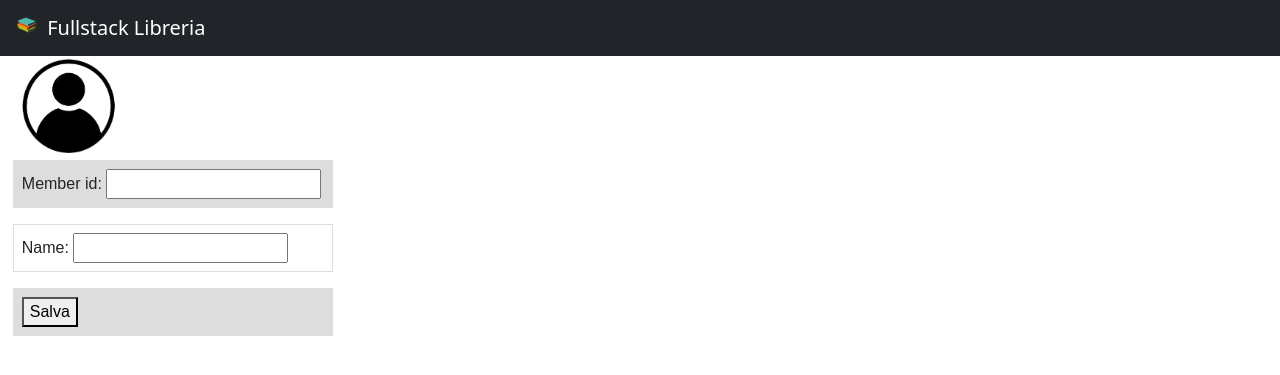
After one commit to andbar27/provaLibreria, a Django app: page /libreria/add-member in a window 1280 px wide. The commit adds this page. Shown: the top 375 px of the page. Run offline with Django 5.2, Linux system fonts and the light colour scheme.

Commit message:
finiti form libro e membro anche css e loghi

```diff
--- a/libreria/forms.py
+++ b/libreria/forms.py
@@ -1,5 +1,5 @@
 from django import forms
-from .models import Libro
+from .models import Libro, Membro
 
 
 class LibroForm(forms.ModelForm):
@@ -7,3 +7,10 @@ class LibroForm(forms.ModelForm):
     class Meta:
         model = Libro
         fields = ['book_id', 'image', 'title', 'author', 'is_borrowed', 'is_expired']
+
+
+class MembroForm(forms.ModelForm):
+
+    class Meta:
+        model = Membro
+        fields = ['member_id', 'name']
--- /dev/null
+++ b/libreria/templates/libreria/add-member.html
@@ -0,0 +1,32 @@
+{% extends 'libreria/common.html'%}
+
+{% block content %}
+<style>
+    p {
+        margin-top: 0.3%;
+        margin-left: 1%;
+        font-family: arial, sans-serif;
+        border-collapse: collapse;
+        width: 25%;
+
+
+
+        border: 1px solid #dddddd;
+        text-align: left;
+        padding: 8px;
+    }
+
+    p:nth-child(even) {
+        background-color: #dddddd;
+    }
+</style>
+<img src="../../static/libreria/membro.png" border="0" alt="logomembro"  width="120" height="100">
+<form method="post" enctype="multipart/form-data">
+    {% csrf_token %}
+    {{ form.as_p }}
+    <p>
+    <button type="submit">Salva</button>
+    </p>
+</form>
+
+{% endblock %}
--- a/libreria/templates/libreria/libreria-home.html
+++ b/libreria/templates/libreria/libreria-home.html
@@ -8,7 +8,7 @@
         <p class="lead">Più libri per tutti!
         </p>
         <a href="{% url 'aggiungi_libro' %}" type="button" class="btn btn-primary">Aggiungi Libro</a>
-        <button type="button" class="btn btn-secondary">Contattaci</button>
+        <a href="{% url 'aggiungi_membro' %}" type="button" class="btn btn-primary">Aggiungi Membro</a>
     </div>
 
     <div class="container">
--- a/libreria/urls.py
+++ b/libreria/urls.py
@@ -5,7 +5,8 @@ from .models import Libro
 urlpatterns = [
     # localhost:8000/libreria
     path('', views.libreria, name='home'),
-    path('aggiungi_libro', views.aggiungi_libro, name='aggiungi_libro'),
+    path('add-book', views.aggiungi_libro, name='aggiungi_libro'),
+    path('add-member', views.aggiungi_membro, name='aggiungi_membro'),
     #path('profile/<str:username>/', views.membro),  # The profile page
 ]
 for i in Libro.objects.all():
--- a/libreria/views.py
+++ b/libreria/views.py
@@ -1,6 +1,6 @@
 from django.shortcuts import render, redirect
-from .models import Libro
-from libreria.forms import LibroForm
+from .models import Libro, Membro
+from libreria.forms import LibroForm, MembroForm
 
 # Create your views here.
 
@@ -40,3 +40,23 @@ def aggiungi_libro(request):
     # 2°arg = percorso file  html
     # mettere file html in proj/app/templates/app
     return render(request, 'libreria/add-book.html', context)
+
+def aggiungi_membro(request):
+    context = {}
+    if request.method == 'POST':
+        form = MembroForm(request.POST, request.FILES)
+        if form.is_valid():
+            form.save()
+            return redirect('home')  # Reindirizza alla home dopo l'inserimento
+    else:
+        form = MembroForm()
+
+    context['form'] = form
+
+    membri = Membro.objects.all()
+    context['membri'] = membri
+
+    print(form)
+    # 2°arg = percorso file  html
+    # mettere file html in proj/app/templates/app
+    return render(request, 'libreria/add-member.html', context)
```
Also changed, not shown: libreria/templates/libreria/add-book.html (+5 -2 lines), db.sqlite3, libreria/static/libreria/libro.png (added), libreria/static/libreria/membro.png (added).
